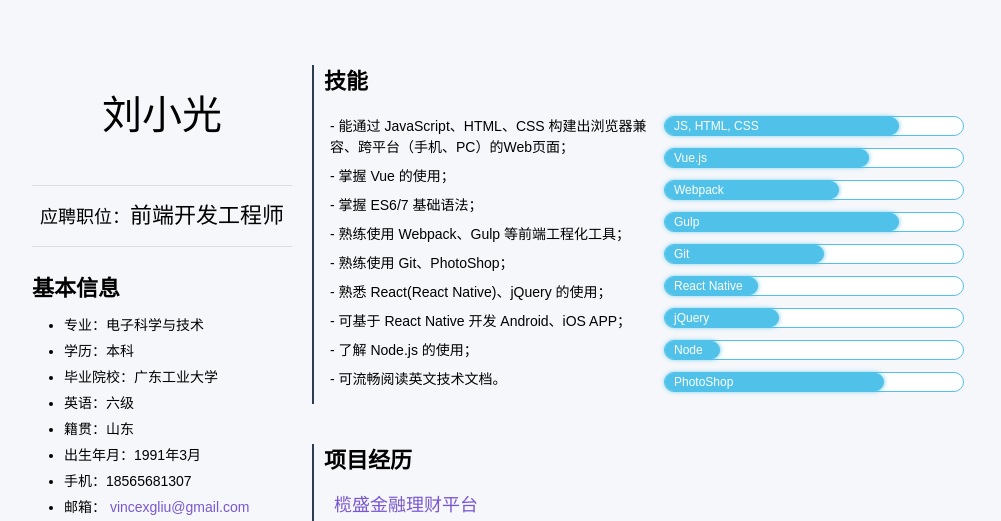
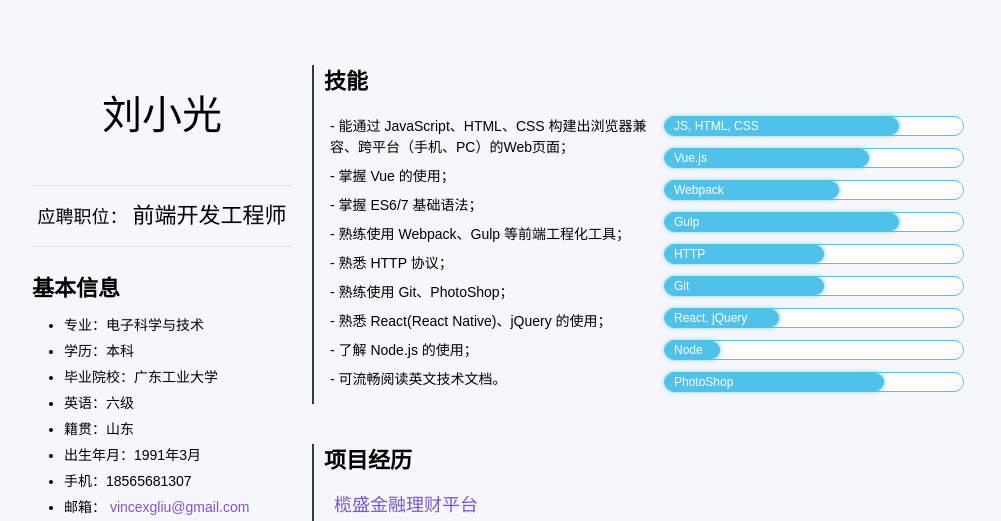
Before and after one commit to vincexiaoguangliu/resume, a website: page pdf.html in a window 1280 px wide. Shown: the top 521 px of the page, without its empty margins (138-1139 px from the left). Drawn offline with Linux system fonts and the light colour scheme; files that its build step writes are made by us from their sources.

Commit message:
update resume

```diff
--- a/pdf.html
+++ b/pdf.html
@@ -34,7 +34,9 @@
             <p style="margin: 60px 0 40px; font-size: 40px;">刘小光</p>
           </div>
           <div class="position">
-            <p>应聘职位：<span style="font-size: 22px">前端开发工程师</span></p>
+            <p>应聘职位：
+              <span style="font-size: 22px">前端开发工程师</span>
+            </p>
           </div>
           <div class="my-info">
             <h2>基本信息</h2>
@@ -83,9 +85,9 @@
                 <li>- 掌握 Vue 的使用；</li>
                 <li>- 掌握 ES6/7 基础语法；</li>
                 <li>- 熟练使用 Webpack、Gulp 等前端工程化工具；</li>
+                <li>- 熟悉 HTTP 协议；</li>
                 <li>- 熟练使用 Git、PhotoShop；</li>
                 <li>- 熟悉 React(React Native)、jQuery 的使用；</li>
-                <li>- 可基于 React Native 开发 Android、iOS APP；</li>
                 <li>- 了解 Node.js 的使用；</li>
                 <li>- 可流畅阅读英文技术文档。</li>
               </ul>
@@ -104,13 +106,13 @@
                 <span class="fill fill-gulp">Gulp</span>
               </div>
               <div class="progress-bar">
+                <span class="fill fill-http">HTTP</span>
+              </div>
+              <div class="progress-bar">
                 <span class="fill fill-git">Git</span>
               </div>
               <div class="progress-bar">
-                <span class="fill fill-ra">React Native</span>
-              </div>
-              <div class="progress-bar">
-                <span class="fill fill-jq">jQuery</span>
+                <span class="fill fill-jq">React, jQuery</span>
               </div>
               <div class="progress-bar">
                 <span class="fill fill-node">Node</span>
@@ -215,7 +217,9 @@
                 <div class="work-content">
                   <p>主要职责为：</p>
                   <p>- 前端技术选型、框架搭建；</p>
-                  <p>- 开发榄盛金融理财平台，包括 PC 和移动端 Web 页面及 <a href="https://itunes.apple.com/cn/app/id1336295162" target="_blank" style="color: #7A57D1;">原生 APP</a>（APP 基于 React Native）；</p>
+                  <p>- 开发榄盛金融理财平台，包括 PC 和移动端 Web 页面及
+                    <a href="https://itunes.apple.com/cn/app/id1336295162" target="_blank"
+                      style="color: #7A57D1;">原生 APP</a>（APP 基于 React Native）；</p>
                   <p>- 开发榄盛金融内部 OA 系统并打包桌面应用（使用 Vue 开发业务逻辑，Electron 打包）；</p>
                   <p>- 开发榄盛金融相关公司官网、活动页等。</p>
                   <p>备注：React Native 和 Electron 项目开发周期很短，且后续很少维护，所以了解不深入。</p>
@@ -257,7 +261,8 @@
                 <div class="work-content">
                   <p>在康佳工作时非全职前端，2015年11月开始，工作之余进行前端开发工作，经历的项目主要有：</p>
                   <p>- 江苏九比特信息系统有限公司官网（基于 Bootstrap）；</p>
-                  <p>- 中国核动力研究设计院 <a href="http://shouji.baidu.com/software/11482855.html" target="_blank" style="color: #7A57D1;">班车订票 APP</a>（基于 Ionic ）。</p>
+                  <p>- 中国核动力研究设计院
+                    <a href="http://shouji.baidu.com/software/11482855.html" target="_blank" style="color: #7A57D1;">班车订票 APP</a>（基于 Ionic ）。</p>
                 </div>
               </li>
             </ul>
--- a/src/js/main.js
+++ b/src/js/main.js
@@ -5,7 +5,7 @@ $(document).ready(function() {
         intro = $(".intro"),
         fillJS = $(".fill-js"),
         fillVue = $(".fill-vue"),
-        fillRA = $(".fill-ra"),
+        fillHTTP = $(".fill-http"),
         fillPS = $(".fill-ps"),
         fillGit = $(".fill-git"),
         fillGulp = $(".fill-gulp"),
@@ -21,7 +21,7 @@ $(document).ready(function() {
     };
     addClassFn(fillJS, "75%");
     addClassFn(fillVue, "65%");
-    addClassFn(fillRA, "28%");
+    addClassFn(fillHTTP, "50%");
     addClassFn(fillPS, "70%");
     addClassFn(fillGit, "50%");
     addClassFn(fillGulp, "75%");
```
Also changed, not shown: index.html (+5 -5 lines), dist/js/main.js.
